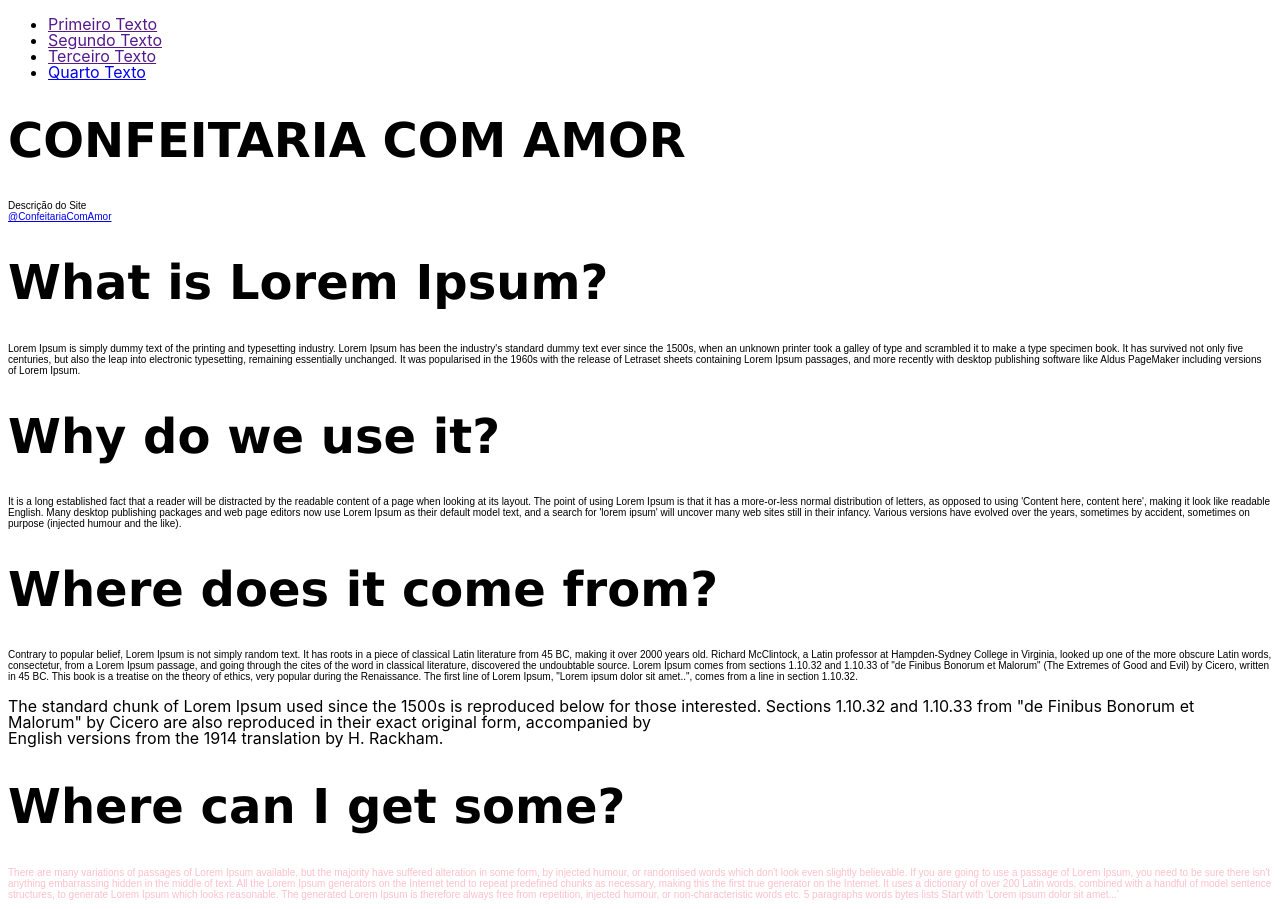
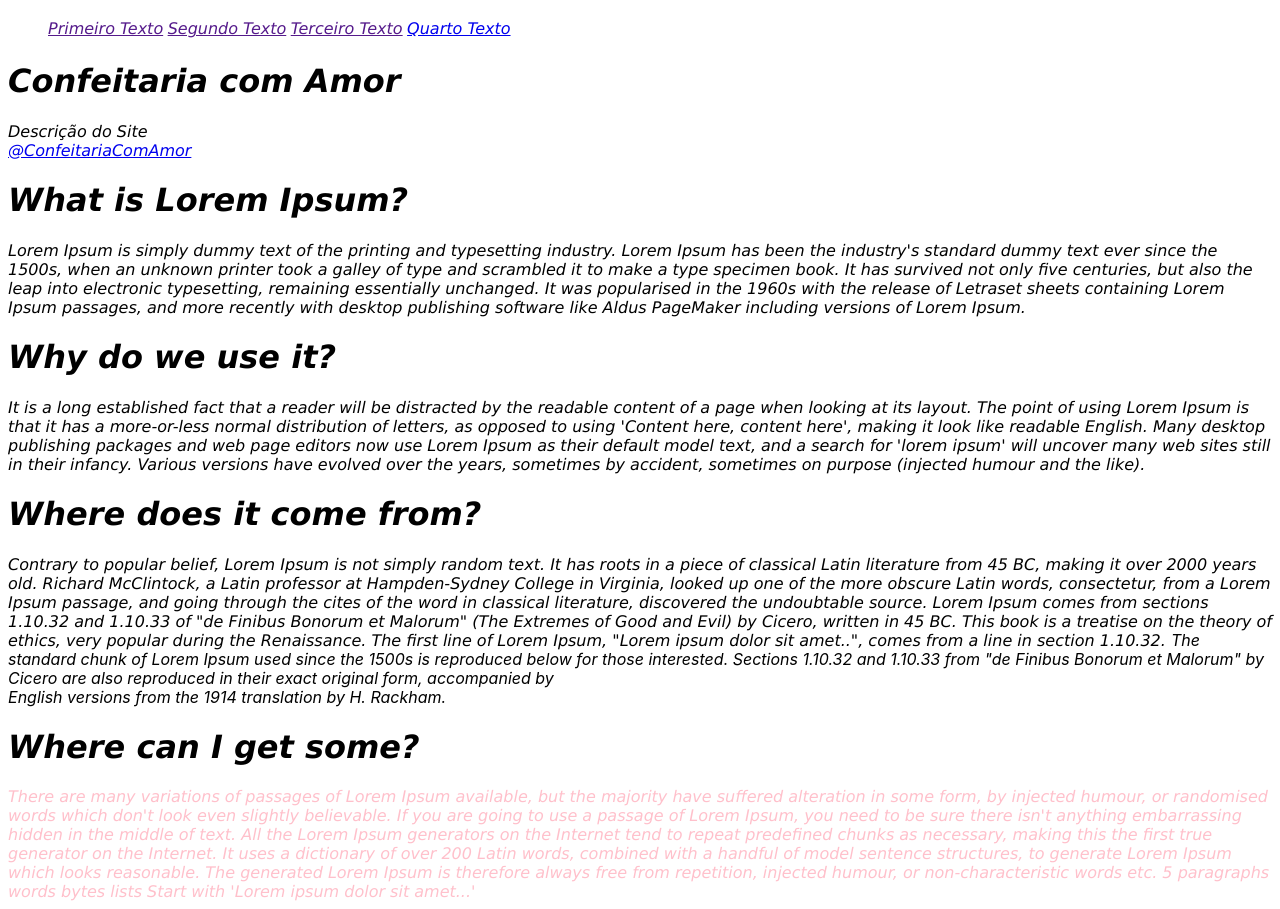
Before and after one commit to RafaClaudino/PrimeiraPagina, a plain HTML site: page index.html in a window 1280 px wide. Drawn offline with Linux system fonts and the light colour scheme.

Commit message:
Alterções 23-09

```diff
--- a/base.css
+++ b/base.css
@@ -23,22 +23,44 @@
 }
 
 
+
+
 /* Estilos generales */
 
 body {
-    font-family: Arial, Helvetica, sans-serif;
+    font-family: sans-serif;
     font-size: 10px;
+    font-style: italic
+}
+div {
+    font-size: 1rem;
+    font-family: 'Lucida Sans', 'Lucida Sans Regular', 'Lucida Grande', 'Lucida Sans Unicode', Geneva, Verdana, sans-serif;
+    font-style: italic;
+}
+a {
+    font-size: 1rem;
+    font-family: 'Lucida Sans', 'Lucida Sans Regular', 'Lucida Grande', 'Lucida Sans Unicode', Geneva, Verdana, sans-serif;
+    font-style: italic;
 }
 h1 {
-    font-size: 3rem;
-    font-family: 'Lucida Sans', 'Lucida Sans Regular', 'Lucida Grande', 'Lucida Sans Unicode', Geneva, Verdana, sans-serif
+    font-size: 2rem;
+    font-family: 'Lucida Sans', 'Lucida Sans Regular', 'Lucida Grande', 'Lucida Sans Unicode', Geneva, Verdana, sans-serif;
+
 }
 ul, ol, dl, p {
     font-size: 1rem;
 }
-li, p {
+li {
     line-height: 1rem;
-    font-family: -apple-system, BlinkMacSystemFont, 'Segoe UI', Roboto, Oxygen, Ubuntu, Cantarell, 'Open Sans', 'Helvetica Neue', sans-serif
+    font-family: -apple-system, BlinkMacSystemFont, 'Segoe UI', Roboto, Oxygen, Ubuntu, Cantarell, 'Open Sans', 'Helvetica Neue', sans-serif;
+    display: inline;
+    line-height: 1.5;
+}
+
+p {
+    line-height: 1rem;
+    font-family: -apple-system, BlinkMacSystemFont, 'Segoe UI', Roboto, Oxygen, Ubuntu, Cantarell, 'Open Sans', 'Helvetica Neue', sans-serif;
+    display: initial;
 }
 
 /* Estilos de listas de descripción */
--- a/index.html
+++ b/index.html
@@ -17,7 +17,7 @@
         <li><a href="">Terceiro Texto</a></li>
         <li><a href="#rosa">Quarto Texto</a></li>
     </ul>
-    <h1>CONFEITARIA COM AMOR</h1>
+    <h1>Confeitaria com Amor</h1>
     <div class="rosa">Descrição do Site </div>
     <a href="https://instagram.com/aracellybarbosaconfeitaria?igshid=105g6vdcb3u2p">@ConfeitariaComAmor</a>
 
```
